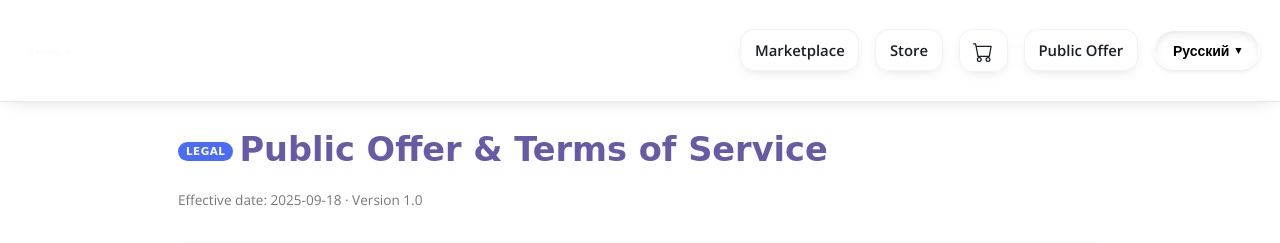
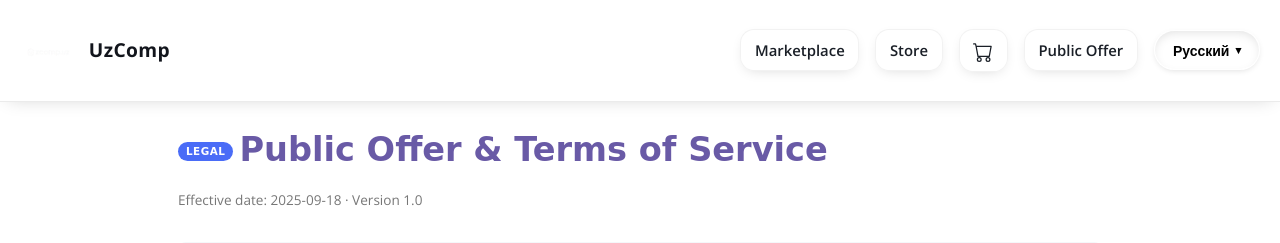
Before and after one commit to Bayrambek770/tech-store, a Django app: page /public-offer/ in a window 1280 px wide. Shown: the top 243 px of the page. Run offline with Django 5.2, Linux system fonts and the light colour scheme; some libraries are stand-ins or nearby versions; some web fonts are replaced.

```diff
--- a/templates/layouts/navbar.html
+++ b/templates/layouts/navbar.html
@@ -3,7 +3,7 @@
 <nav class="site-nav" aria-label="Main navigation">
     <div class="site-nav__bar">
         <a class="site-nav__brand" href="{% url 'home' %}">
-            <img src="{% static 'images/uzcomp.PNG' %}" alt="{% trans 'All for PC' %}" width="60" height="80" loading="lazy">
+            <img src="{% static 'images/uzcomp.PNG' %}" alt="{% trans 'All for PC' %}" width="60" height="80" loading="lazy">UzComp
         </a>
         <ul class="site-nav__links" data-desktop-links>
             {% if user.is_superuser %}
--- a/templates/public_offer.html
+++ b/templates/public_offer.html
@@ -97,7 +97,7 @@
           <tr><td style="padding:8px 12px;border:1px solid #e5ebf1;">{% trans "TIN (STIR)" %}</td><td style="padding:8px 12px;border:1px solid #e5ebf1;">310329897</td></tr>
           <tr><td style="padding:8px 12px;border:1px solid #e5ebf1;">{% trans "Registered Address" %}</td><td style="padding:8px 12px;border:1px solid #e5ebf1;">Farg‘ona viloyati, Marg'ilon shahri, uzun Xovuz MFY, Eshon Said ko'chasi, 6-uy</td></tr>
           <tr><td style="padding:8px 12px;border:1px solid #e5ebf1;">{% trans "Tel1" %}</td><td style="padding:8px 12px;border:1px solid #e5ebf1;">+998-99-866-77-99</td></tr>
-          <tr><td style="padding:8px 12px;border:1px solid #e5ebf1;">{% trans "WhatsApp" %}</td><td style="padding:8px 12px;border:1px solid #e5ebf1;">+998-99-866-77-99</td></tr>
+          <tr><td style="padding:8px 12px;border:1px solid #e5ebf1;">{% trans "WhatsApp" %}</td><td style="padding:8px 12px;border:1px solid #e5ebf1;">+998-98-307-21-01</td></tr>
           <tr><td style="padding:8px 12px;border:1px solid #e5ebf1;">{% trans "Email" %}</td><td style="padding:8px 12px;border:1px solid #e5ebf1;"><a href="mailto:uzcomp@inbox.eu">uzcomp@inbox.eu</a></td></tr>
           <tr><td style="padding:8px 12px;border:1px solid #e5ebf1;">{% trans "Bank Name" %}</td><td style="padding:8px 12px;border:1px solid #e5ebf1;">APEX BANK AJ</td></tr>
           <tr><td style="padding:8px 12px;border:1px solid #e5ebf1;">{% trans "MFO" %}</td><td style="padding:8px 12px;border:1px solid #e5ebf1;">01196</td></tr>
```
Also changed, not shown: locale/ru/LC_MESSAGES/django.po.
